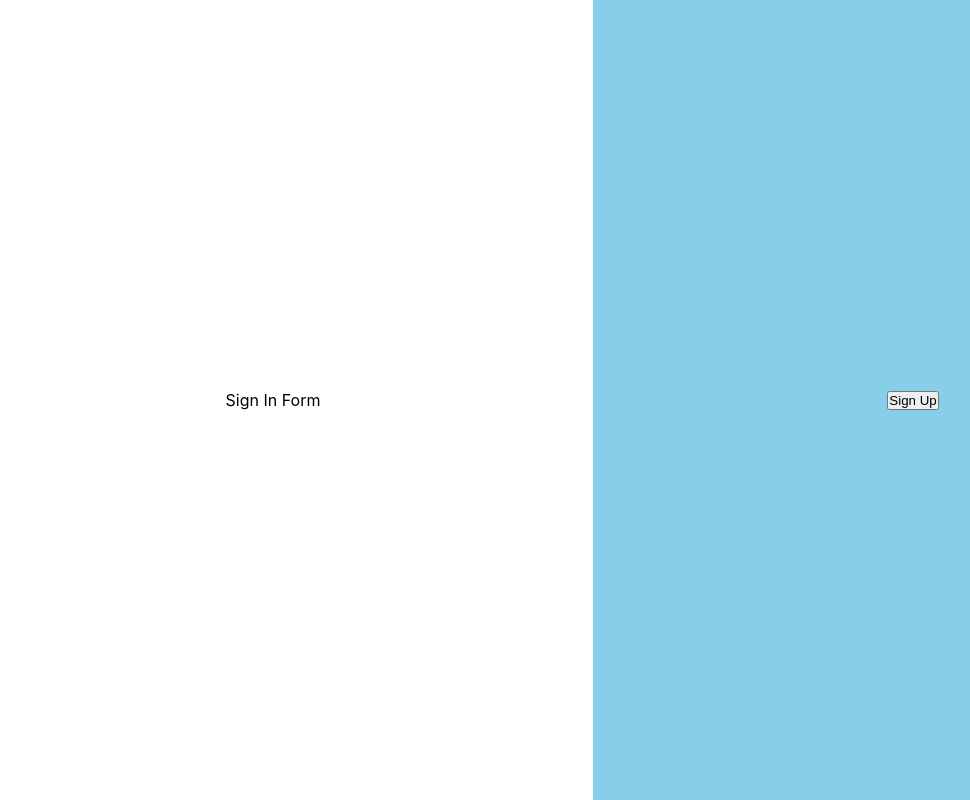
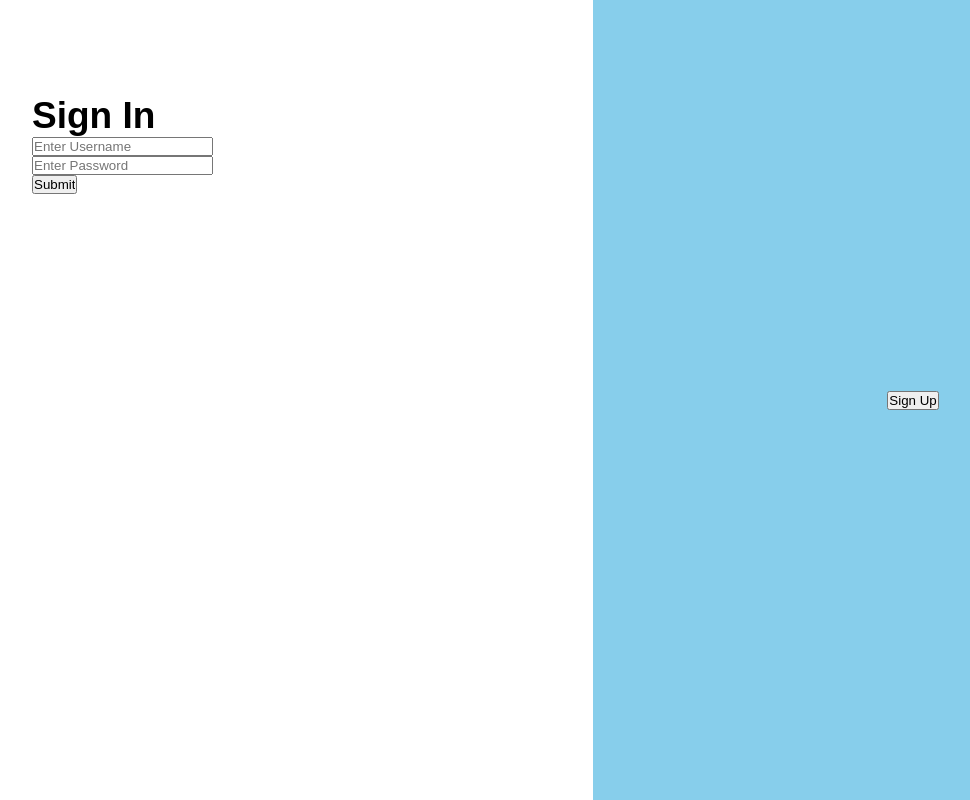
Before and after one commit to MrNiNaD/codesnippet, a React (Create React App) app: page / in a window 1280 px wide. Shown: the whole page, without its empty margins (47-1017 px from the left). Built offline with nearby package versions, Linux system fonts and the light colour scheme.

Commit message:
Savepoint

```diff
--- a/src/loginPage/LoginApp.jsx
+++ b/src/loginPage/LoginApp.jsx
@@ -28,8 +28,23 @@ function LoginApp() {
         </SignUp>
         <Trimmer ref={trimmer}>
           <Container ref={container}>
-            <SignInForm><span>Sign In Form</span></SignInForm>
-            <SignUpForm><span>Sign Up Form</span></SignUpForm>
+            <SignInForm>
+              <SignInDiv>
+                <Heading>Sign In</Heading>
+                <form>
+                  <div>
+                    <input type='text' placeholder='Enter Username' />
+                  </div>
+                  <div>
+                    <input type='password' placeholder='Enter Password' />
+                  </div>
+                  <div>
+                    <input type='submit' />
+                  </div>
+                </form>
+              </SignInDiv>
+            </SignInForm>
+            <SignUpForm><div>Sign Up Form</div></SignUpForm>
           </Container>
         </Trimmer>
       </Auth>
@@ -87,5 +102,15 @@ const SignInForm = styled.div`
 
 const SignUpForm = styled(SignInForm)``;
 
+const SignInDiv = styled.div`
+  box-sizing: border-box;
+  width: 80%;
+  min-height: 80%;
+  padding: 15px;
+`;
+
+const Heading = styled.h1`
+  font-size: 37px;
+`;
 
 export default LoginApp
--- a/src/loginPage/asset/GlobalStyle.js
+++ b/src/loginPage/asset/GlobalStyle.js
@@ -4,6 +4,7 @@ const GlobalStyle = createGlobalStyle`
   * {
     padding: 0;
     margin: 0;
+    font-family: sans-serif;
   }
 
   .shift {
```
